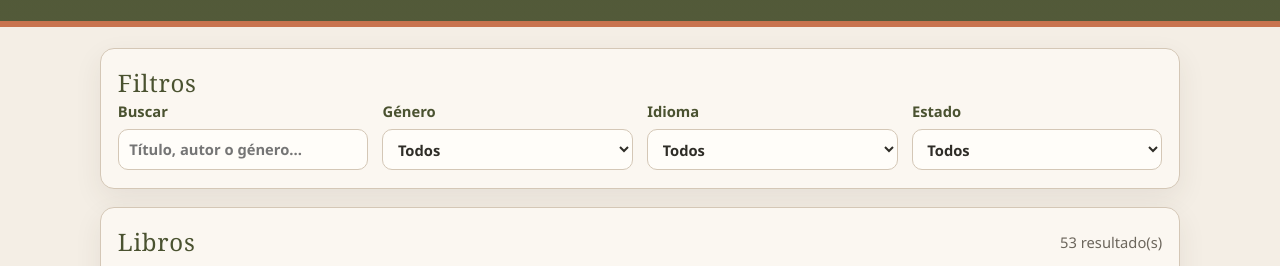
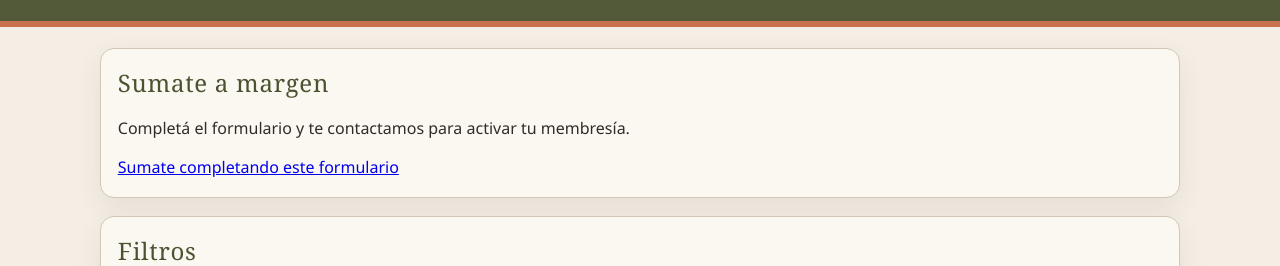
Before and after one commit to devmargen/catalogo, a plain HTML site: page index.html in a window 1280 px wide. Shown: the part 205-471 px from the top of the page. Drawn offline with Linux system fonts and the light colour scheme.

Commit message:
Add files via upload

```diff
--- a/index.html
+++ b/index.html
@@ -18,6 +18,21 @@
     </header>
 
     <main class="container">
+      <section class="join-banner card">
+        <div>
+          <h2>Sumate a margen</h2>
+          <p>Completá el formulario y te contactamos para activar tu membresía.</p>
+        </div>
+        <a
+          class="join-button"
+          href="https://docs.google.com/forms/d/13cKoCXlXdi5bWG6AmFZqzb_MS7HOBawDzAXNmE69lvc/viewform?edit_requested=true"
+          target="_blank"
+          rel="noopener noreferrer"
+        >
+          Sumate completando este formulario
+        </a>
+      </section>
+
       <section class="filters card">
         <h2>Filtros</h2>
         <div class="filter-grid">
```
Also changed, not shown: 1 other file.
